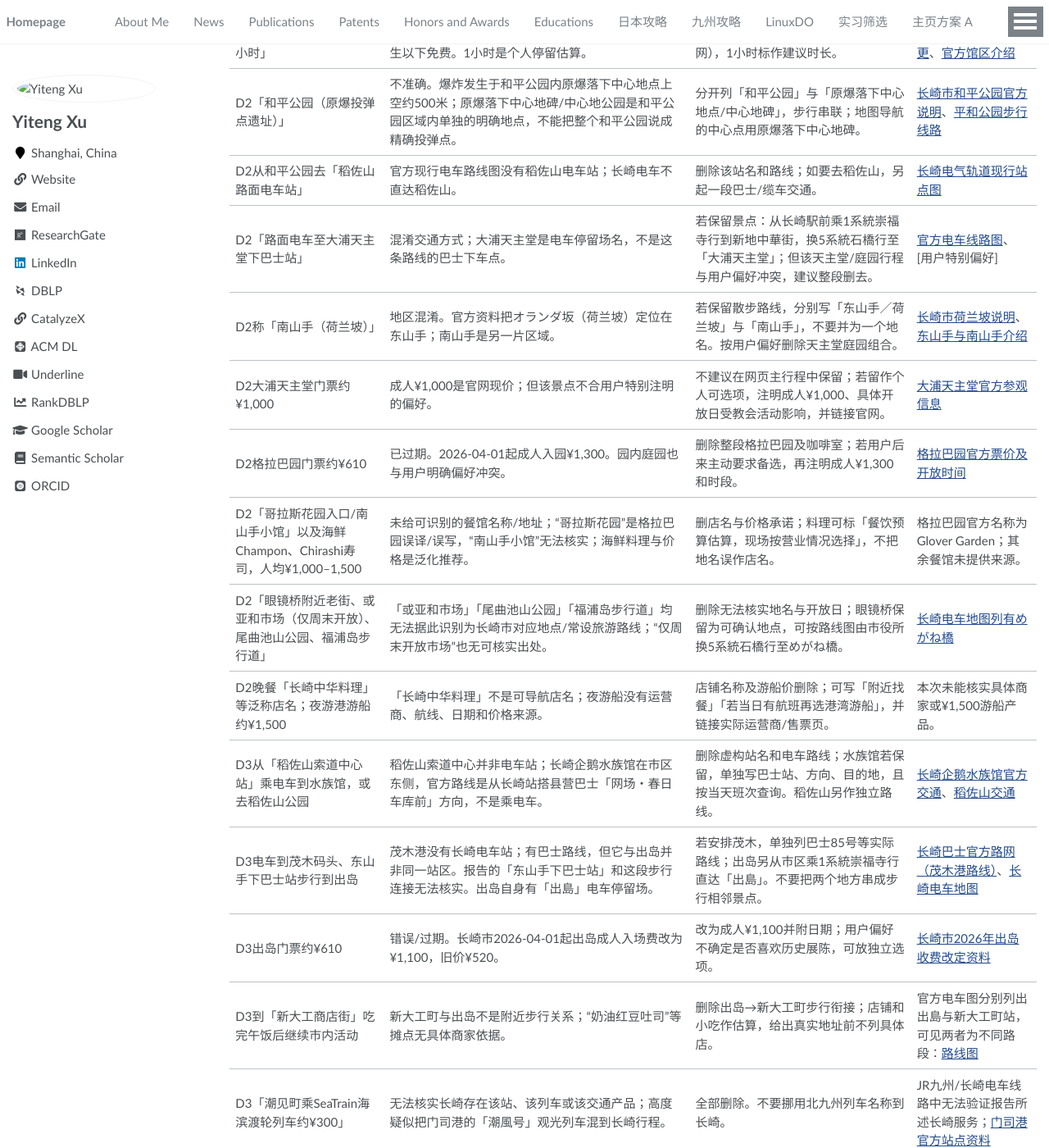
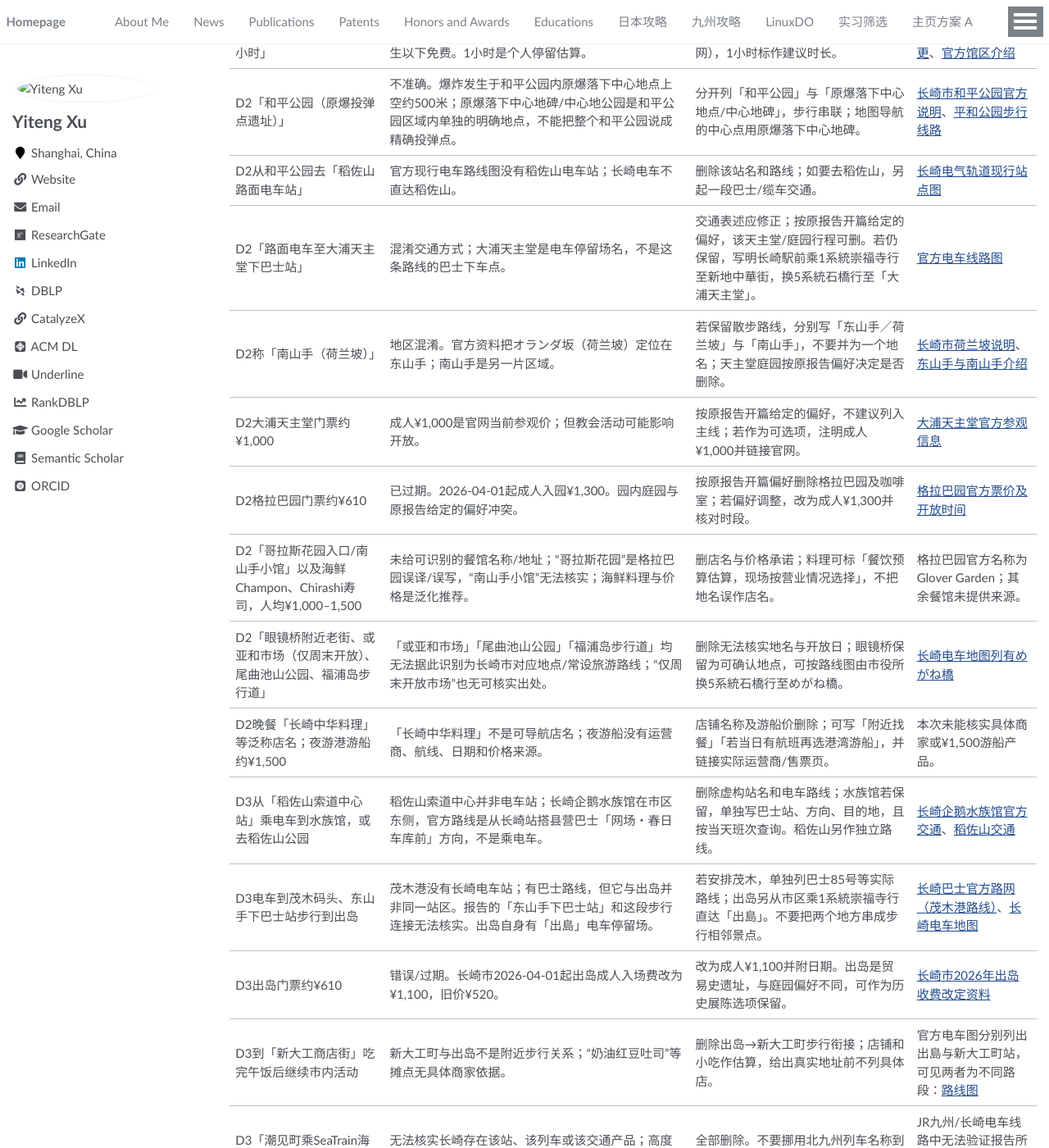
Before and after one commit to yiteng-xu/yiteng-xu.github.io, a Jekyll site: the page built from kyushu/report-audit.md, in a window 1280 px wide and 1400 px high, scrolled down 2068 px. Shown: the whole window at 82% size. Built offline with Jekyll 4.4.1, drawn with Linux system fonts in a browser that asks for light colours; some web fonts are replaced; our own code applies the rules of GitHub Pages for plain Markdown files; some of the changed text lies outside the part shown.

Commit message:
Finalize-research-audit-notes

```diff
--- a/kyushu/report-audit.md
+++ b/kyushu/report-audit.md
@@ -1,6 +1,6 @@
 # 九州旅行计划原报告逐项审计
 
-审计对象：`deep-research-report (1).md`（本地原始文件）。核查日期：2026-09-27。审计范围是报告中的事实性交通、地点、票价、开放日期、时长、日期与住宿安排，以及与用户明确偏好冲突之处。逐日餐费、人均消费和餐馆喜好属于估算/建议，不视作事实承诺；未能确认的店名、地点和活动建议删除。报告把 2026-09-01 至 09-09 标成假设日期，但这些日期在审计日已经过去，而且用户尚未提供实际航班日期，因此网页应采用无具体日期的可调整行程，运行时间链接到运营方查询。
+审计对象：`deep-research-report (1).md`（本地原始文件）。核查日期：2026-09-27。审计范围是报告中的事实性交通、地点、票价、开放日期、时长、日期与住宿安排，以及报告开篇给定的偏好是否与后文相符。逐日餐费、人均消费和餐馆喜好属于估算/建议，不视作事实承诺；未能确认的店名、地点和活动建议删除。报告把 2026-09-01 至 09-09 标成假设日期，但这些日期在审计日已经过去，而且实际航班日期未提供，因此网页行程应维持日期弹性，运行时间链接到运营方查询。
 
 | 原文关键断言 | 核查结论 | 修改或删除建议 | 官方依据 |
 |---|---|---|---|
@@ -25,20 +25,20 @@
 | D2原爆资料馆「免费/约1小时」 | 成人展览室并非免费：2026-04-01起成人¥200；高中生以下免费。1小时是个人停留估算。 | 改为成人¥200（未成年人票价按官网），1小时标作建议时长。 | [长崎市官方收费变更](https://www.city.nagasaki.lg.jp/page/72428.html)、[官方馆区介绍](https://www.city.nagasaki.lg.jp/page/6807.html) |
 | D2「和平公园（原爆投弹点遗址）」 | 不准确。爆炸发生于和平公园内原爆落下中心地点上空约500米；原爆落下中心地碑/中心地公园是和平公园区域内单独的明确地点，不能把整个和平公园说成精确投弹点。 | 分开列「和平公园」与「原爆落下中心地点/中心地碑」，步行串联；地图导航的中心点用原爆落下中心地碑。 | [长崎市和平公园官方说明](https://www.city.nagasaki.lg.jp/page/44706.html)、[平和公园步行线路](https://www.city.nagasaki.lg.jp/uploaded/attachment/44283.pdf) |
 | D2从和平公园去「稻佐山路面电车站」 | 官方现行电车路线图没有稻佐山电车站；长崎电车不直达稻佐山。 | 删除该站名和路线；如要去稻佐山，另起一段巴士/缆车交通。 | [长崎电气轨道现行站点图](https://www.naga-den.com/relays/download/9/1789/155//?file=%2Ffiles%2Flibs%2F6996%2F%2F202603271529469650.pdf) |
-| D2「路面电车至大浦天主堂下巴士站」 | 混淆交通方式；大浦天主堂是电车停留场名，不是这条路线的巴士下车点。 | 若保留景点：从长崎駅前乘1系統崇福寺行到新地中華街，换5系統石橋行至「大浦天主堂」；但该天主堂/庭园行程与用户偏好冲突，建议整段删去。 | [官方电车线路图](https://www.naga-den.com/relays/download/9/1789/155//?file=%2Ffiles%2Flibs%2F6996%2F%2F202603271529469650.pdf)、[用户特别偏好] |
-| D2称「南山手（荷兰坡）」 | 地区混淆。官方资料把オランダ坂（荷兰坡）定位在东山手；南山手是另一片区域。 | 若保留散步路线，分别写「东山手／荷兰坡」与「南山手」，不要并为一个地名。按用户偏好删除天主堂庭园组合。 | [长崎市荷兰坡说明](https://www.city.nagasaki.lg.jp/site/miryoku/35869.html)、[东山手与南山手介绍](https://www.city.nagasaki.lg.jp/page/4703.html) |
-| D2大浦天主堂门票约¥1,000 | 成人¥1,000是官网现价；但该景点不合用户特别注明的偏好。 | 不建议在网页主行程中保留；若留作个人可选项，注明成人¥1,000、具体开放日受教会活动影响，并链接官网。 | [大浦天主堂官方参观信息](https://oura-church.jp/guide/) |
-| D2格拉巴园门票约¥610 | 已过期。2026-04-01起成人入园¥1,300。园内庭园也与用户明确偏好冲突。 | 删除整段格拉巴园及咖啡室；若用户后来主动要求备选，再注明成人¥1,300和时段。 | [格拉巴园官方票价及开放时间](https://glover-garden.jp/guide/) |
+| D2「路面电车至大浦天主堂下巴士站」 | 混淆交通方式；大浦天主堂是电车停留场名，不是这条路线的巴士下车点。 | 交通表述应修正；按原报告开篇给定的偏好，该天主堂/庭园行程可删。若仍保留，写明长崎駅前乘1系統崇福寺行至新地中華街，换5系統石橋行至「大浦天主堂」。 | [官方电车线路图](https://www.naga-den.com/relays/download/9/1789/155//?file=%2Ffiles%2Flibs%2F6996%2F%2F202603271529469650.pdf) |
+| D2称「南山手（荷兰坡）」 | 地区混淆。官方资料把オランダ坂（荷兰坡）定位在东山手；南山手是另一片区域。 | 若保留散步路线，分别写「东山手／荷兰坡」与「南山手」，不要并为一个地名；天主堂庭园按原报告偏好决定是否删除。 | [长崎市荷兰坡说明](https://www.city.nagasaki.lg.jp/site/miryoku/35869.html)、[东山手与南山手介绍](https://www.city.nagasaki.lg.jp/page/4703.html) |
+| D2大浦天主堂门票约¥1,000 | 成人¥1,000是官网当前参观价；但教会活动可能影响开放。 | 按原报告开篇给定的偏好，不建议列入主线；若作为可选项，注明成人¥1,000并链接官网。 | [大浦天主堂官方参观信息](https://oura-church.jp/guide/) |
+| D2格拉巴园门票约¥610 | 已过期。2026-04-01起成人入园¥1,300。园内庭园与原报告给定的偏好冲突。 | 按原报告开篇偏好删除格拉巴园及咖啡室；若偏好调整，改为成人¥1,300并核对时段。 | [格拉巴园官方票价及开放时间](https://glover-garden.jp/guide/) |
 | D2「哥拉斯花园入口/南山手小馆」以及海鲜Champon、Chirashi寿司，人均¥1,000–1,500 | 未给可识别的餐馆名称/地址；“哥拉斯花园”是格拉巴园误译/误写，“南山手小馆”无法核实；海鲜料理与价格是泛化推荐。 | 删店名与价格承诺；料理可标「餐饮预算估算，现场按营业情况选择」，不把地名误作店名。 | 格拉巴园官方名称为Glover Garden；其余餐馆未提供来源。 |
 | D2「眼镜桥附近老街、或亚和市场（仅周末开放）、尾曲池山公园、福浦岛步行道」 | 「或亚和市场」「尾曲池山公园」「福浦岛步行道」均无法据此识别为长崎市对应地点/常设旅游路线；“仅周末开放市场”也无可核实出处。 | 删除无法核实地名与开放日；眼镜桥保留为可确认地点，可按路线图由市役所换5系統石橋行至めがね橋。 | [长崎电车地图列有めがね橋](https://www.naga-den.com/relays/download/9/1789/155//?file=%2Ffiles%2Flibs%2F6996%2F%2F202603271529469650.pdf) |
 | D2晚餐「长崎中华料理」等泛称店名；夜游港游船约¥1,500 | 「长崎中华料理」不是可导航店名；夜游船没有运营商、航线、日期和价格来源。 | 店铺名称及游船价删除；可写「附近找餐」「若当日有航班再选港湾游船」，并链接实际运营商/售票页。 | 本次未能核实具体商家或¥1,500游船产品。 |
 | D3从「稻佐山索道中心站」乘电车到水族馆，或去稻佐山公园 | 稻佐山索道中心并非电车站；长崎企鹅水族馆在市区东侧，官方路线是从长崎站搭县营巴士「网场・春日车库前」方向，不是乘电车。 | 删除虚构站名和电车路线；水族馆若保留，单独写巴士站、方向、目的地，且按当天班次查询。稻佐山另作独立路线。 | [长崎企鹅水族馆官方交通](https://penguin-aqua.jp/access/)、[稻佐山交通](https://www.city.nagasaki.lg.jp/page/79583.html) |
 | D3电车到茂木码头、东山手下巴士站步行到出岛 | 茂木港没有长崎电车站；有巴士路线，但它与出岛并非同一站区。报告的「东山手下巴士站」和这段步行连接无法核实。出岛自身有「出島」电车停留场。 | 若安排茂木，单独列巴士85号等实际路线；出岛另从市区乘1系統崇福寺行直达「出島」。不要把两个地方串成步行相邻景点。 | [长崎巴士官方路网（茂木港路线）](https://www.nagasaki-bus.co.jp/wp/wp-content/uploads/2025/10/main_route_map.pdf)、[长崎电车地图](https://www.naga-den.com/relays/download/9/1789/155//?file=%2Ffiles%2Flibs%2F6996%2F%2F202603271529469650.pdf) |
-| D3出岛门票约¥610 | 错误/过期。长崎市2026-04-01起出岛成人入场费改为¥1,100，旧价¥520。 | 改为成人¥1,100并附日期；用户偏好不确定是否喜欢历史展陈，可放独立选项。 | [长崎市2026年出岛收费改定资料](https://www.city.nagasaki.lg.jp/uploaded/attachment/49692.pdf) |
+| D3出岛门票约¥610 | 错误/过期。长崎市2026-04-01起出岛成人入场费改为¥1,100，旧价¥520。 | 改为成人¥1,100并附日期。出岛是贸易史遗址，与庭园偏好不同，可作为历史展陈选项保留。 | [长崎市2026年出岛收费改定资料](https://www.city.nagasaki.lg.jp/uploaded/attachment/49692.pdf) |
 | D3到「新大工商店街」吃完午饭后继续市内活动 | 新大工町与出岛不是附近步行关系；“奶油红豆吐司”等摊点无具体商家依据。 | 删除出岛→新大工町步行衔接；店铺和小吃作估算，给出真实地址前不列具体店。 | 官方电车图分别列出出島与新大工町站，可见两者为不同路段：[路线图](https://www.naga-den.com/relays/download/9/1789/155//?file=%2Ffiles%2Flibs%2F6996%2F%2F202603271529469650.pdf) |
 | D3「潮见町乘SeaTrain海滨渡轮列车约¥300」 | 无法核实长崎存在该站、该列车或该交通产品；高度疑似把门司港的「潮風号」观光列车混到长崎行程。 | 全部删除。不要挪用北九州列车名称到长崎。 | JR九州/长崎电车线路中无法验证报告所述长崎服务；[门司港官方站点资料](https://www.jrkyushu.co.jp/english/guide/station/station_mojiko.html) |
-| D3「浜市商业街（大型商场）」 | 不是「大型商场」；浜町是市中心商业街/拱廊，且购物不合用户偏好。 | 删除购物打卡；如需遮雨或经过补给，仅作交通节点，不列为游览目标。 | [长崎电车图标出浜町拱廊](https://www.naga-den.com/relays/download/9/1789/155//?file=%2Ffiles%2Flibs%2F6996%2F%2F202603271529469650.pdf) |
-| D3再去格拉巴园、山之上公园 | 格拉巴园收费已变且庭园不合偏好；「山之上公园」无法核实其为长崎此地的准确景点名，可能混淆稻佐山公园。 | 删除格拉巴园；「山之上公园」无法核实则删除，不猜测替代地点。 | [格拉巴园现行指南](https://glover-garden.jp/guide/)、[长崎市稻佐山公园](https://www.city.nagasaki.lg.jp/page/79583.html) |
+| D3「浜市商业街（大型商场）」 | 不是「大型商场」；浜町是市中心商业街/拱廊，和原报告给定的避购物偏好不一致。 | 按原报告偏好删除购物打卡；若需要遮雨或补给，仅作交通节点。 | [长崎电车图标出浜町拱廊](https://www.naga-den.com/relays/download/9/1789/155//?file=%2Ffiles%2Flibs%2F6996%2F%2F202603271529469650.pdf) |
+| D3再去格拉巴园、山之上公园 | 格拉巴园收费已变且庭园与原报告给定偏好冲突；「山之上公园」无法核实为长崎准确景点名，可能混淆稻佐山公园。 | 按原报告偏好删格拉巴园；「山之上公园」无法核实则删除，不猜测替代地点。 | [格拉巴园现行指南](https://glover-garden.jp/guide/)、[长崎市稻佐山公园](https://www.city.nagasaki.lg.jp/page/79583.html) |
 | D3「土耳其饭」及「Nagasaki烤鸡翅/烤串」 | 土耳其饭是长崎常见菜名；“长崎烤鸡翅/烤串”没有材料证明是本地名物。夜市和车站楼层也未给店铺。 | 土耳其饭可保留为餐食方向，价格标估算；删除「长崎特色烤鸡翅」的地域断言，餐厅需后续查店。 | 报告未提供具体店铺/来源；烤鸡串属于泛化菜品。 |
 | D3长崎站「万象城商圈」 | 无法确认长崎站周边有此名商业设施；很可能把中国商业体名称错植到长崎。 | 删除「万象城」与顺路购物建议；不替换为购物中心。 | 长崎官方交通/景点地图未证实该名设施。 |
 | D4「眼镜桥/汤屋町」 | 「汤屋町」作为长崎该旅游片区无法核实，可能为错字/外地地名。 | 删除「汤屋町」；如本意为思案桥或其他站名，需明确日文正式名后再写。 | 长崎电车官方站点表未列「汤屋町」：[路线图](https://www.naga-den.com/relays/download/9/1789/155//?file=%2Ffiles%2Flibs%2F6996%2F%2F202603271529469650.pdf) |
@@ -66,23 +66,23 @@
 | D6「9月日落在4–5点、夏季很晚」，15点到山顶等日落 | 日落随具体日期变化；没有实际旅行日期时不能给固定时间。报告安排也没有计算小仓到八幡、接驳和缆车的实际换乘时间。 | 日落时间按日期和天气查询；先核缆车运营日/末班，再决定山顶停留。 | [皿仓山运营时间及闭运日](https://www.sarakurayama-cablecar.co.jp/access/) |
 | D6山顶「设有小咖啡店」 | 本次无法从运营方资料确认咖啡店是否常设、营业时间和餐饮供应。 | 删除常设咖啡店断言；改为「可自备饮水，现场设施以当天运营信息为准」。 | [皿仓山官方交通/设施入口](https://www.sarakurayama-cablecar.co.jp/)未支持报告说法。 |
 | D6晚餐去旦过市场买寿司 | 市场店铺时段不稳定，尤其缆车下山后可能已过店铺营业时间。 | 不把旦过市场作为晚餐保证；改为小仓站附近经当日营业核实的餐馆。 | [北九州市2026市场地图](https://www.city.kitakyushu.lg.jp/contents/27200254.html) |
-| D7「小仓屋の蜂蜜饼干」「博多X」特产 | 无法识别为正式商品名，像占位/虚构推荐；也偏购物，与用户偏好冲突。 | 全部删除，不补造伴手礼。 | 未能核实商品或销售点。 |
+| D7「小仓屋の蜂蜜饼干」「博多X」特产 | 无法识别为正式商品名，像占位/虚构推荐；也与原报告给定的避购物偏好冲突。 | 全部删除，不补造伴手礼。 | 未能核实商品或销售点。 |
 | D7旦过市场美食街虎头小吃、章鱼烧、鲷鱼烧等 | 泛化摊点推荐，没有商户/营业日/菜单凭据；整修期间摊位还会变化。 | 改为「查看当日食べ歩き地图后决定」；餐费纯属个人估算，不作行程保证。 | [北九州市2026旦过市场地图](https://www.city.kitakyushu.lg.jp/contents/27200254.html) |
 | D7小仓→博多「新干线或快速约30分钟」，新干线¥3,500、普通¥800 | 30分钟只可能接近新干线行程，不适用于普通/快速在来线；博多—小仓山阳新干线由JR西日本运营，JR九州Pass不适用；票价随购票产品和座席改变。 | 分别写出选择：JR九州在来线特急Sonic/快速（耗时更长，查时刻票价），或另购山阳新干线票；删除¥3,500/¥800通用价。 | [JR九州Pass明确排除博多—小仓山阳新干线](https://www.jrkyushu.co.jp/english/railpass/railpass.html) |
-| D7博多运河城、福冈塔、中洲川端作为顺路游览 | 路线距离和行程时间没算；运河城属购物综合体，与用户偏好冲突；不适合默认塞入返程机场前。 | 删除购物景点。只有航班很晚且用户想去福冈时，单独规划并按实际出发航站楼倒推机场时间。 | [福冈机场交通与航站楼信息](https://www.fukuoka-airport.jp/en/access/) |
+| D7博多运河城、福冈塔、中洲川端作为顺路游览 | 路线距离和行程时间没算；运河城属购物综合体，与原报告给定偏好冲突；不适合默认塞入返程机场前。 | 按原报告偏好删除购物景点。只有航班很晚且偏好调整时，单独规划并按实际航站楼倒推机场时间。 | [福冈机场交通与航站楼信息](https://www.fukuoka-airport.jp/en/access/) |
 | D7博多站→福冈机场地铁10分钟¥260 | 国内航站楼机场地铁可直达；国际线需免费接驳，且报告未标航站楼。时间和票价须以出行日为准。 | 明确机场站接 domestic terminal；国际线再加接驳并留道路/候车缓冲。 | [福冈机场地铁说明](https://www.fukuoka-airport.jp/en/access/subway.html)、[航站楼接驳](https://www.fukuoka-airport.jp/en/access/bus2.html) |
 | 时间线D8小仓自由行返福冈，详情却将D7安排成返程航班；D9又写返沪 | 日程层级错乱：时间线、逐日安排和返程航班互相冲突，且D8没有详单。 | 先选定返沪日，再倒排；在没有日期和航班时只写弹性第几日，不写17:00航班和D7/D8返福冈。 | 报告内部内容矛盾、用户未提供航班信息。 |
 | 费用总结「皿仓山¥1,320；长崎景点多数免费或¥610左右」 | 皿仓山价格错；原爆资料馆成人¥200、格拉巴园和出岛2026年4月均已涨至¥1,300/¥1,100，不能用「多数免费或¥610」概括。 | 逐个列实际会去的景点票价并标核查日期；不保留笼统票价结论。 | [皿仓山FAQ](https://www.sarakurayama-cablecar.co.jp/faq/)、[原爆资料馆费用](https://www.city.nagasaki.lg.jp/page/72428.html)、[格拉巴园指南](https://glover-garden.jp/guide/)、[出岛收费改定](https://www.city.nagasaki.lg.jp/uploaded/attachment/49692.pdf) |
 | 餐饮预算¥500–1,500、唐户人均¥1,500起、「旦过市场价格合理」 | 都是非官方餐饮预算估计，无法保证价格或供餐情况。 | 可保留为预算区间，但醒目标「估算，店铺/季节/点餐变化大」；唐户寿司价格不设最低门槛。 | 唐户市场官网说明活动和营业时间，不保证人均价格：[马关街](https://www.karatoichiba.com/bakangai/) |
 | 备雨天去「长崎博物馆」「旧道潮梅园」「小仓电影院」「福冈海洋世界」 | 长崎博物馆、旧道潮梅园、小仓电影院均未给准确正式名称；福冈海洋世界在福冈市区外，跨区域作为北九州/长崎雨天备选不合理。 | 删除无法识别的地点和远距离备选；改为已核实、同城、室内且用户有兴趣的场馆，并另查交通/营业日。 | 本次无法确认前3个正式地点；海之中道水族馆位置不在北九州。 |
 | 「长崎和北九州友善使用中文的场合不多」 | 主观且没有统计来源，容易形成刻板判断。 | 删除地域概括；保留下载离线地图/交通查询工具的实用提示即可。 | 报告无证据。 |
-| 「无特定购物行程」 | 文字上如此写，但行程多次安排购物街、商圈、伴手礼和购物中心，与实际内容矛盾。 | 删除购物点与伴手礼占位内容；仅保留用户明确喜欢的港口、夜景、老街、市场体验。 | 用户明确表示不喜欢购物；报告内部前后矛盾。 |
+| 「无特定购物行程」 | 文字上如此写，但行程多次安排购物街、商圈、伴手礼和购物中心，与实际内容矛盾。 | 删除购物点与伴手礼占位内容；保留原报告所选的港口、夜景、老街和市场主题。 | 原报告开篇给定偏好；报告内部前后矛盾。 |
 | 资料来源只称「官方旅游网站、交通官网及游记」 | 没有逐条引文，读者无法核验关键线路、票价、地点和营业日；若混入游记也无法判断时效。 | 新网页把官方来源链接放在对应路线卡/费用提示旁；班次和临时休业链接到运营方实时页面。 | 原报告无逐项出处。 |
 
 ## 优先改写基线
 
 1. 固定日期和航班未知，先去掉2026-09-01—09-09、9天8晚及17:00返程。补齐完整住宿夜数后再排天数。
-2. 删除大浦天主堂/格拉巴园庭园、购物商圈、无法核实景点和产品名。主体验围绕和平公园及原爆落下中心地、眼镜桥、中岛川、出岛（如用户想看历史展陈）、长崎港与稻佐山夜景；北九州围绕门司港、唐户、旦过市场和皿仓山。
+2. 按原报告开篇给定偏好，删除大浦天主堂/格拉巴园庭园、购物商圈、无法核实景点和产品名。出岛是贸易史遗址，可作为历史展陈选项保留。主体验围绕和平公园及原爆落下中心地、眼镜桥、中岛川、出岛、长崎港与稻佐山夜景；北九州围绕门司港、唐户、旦过市场和皿仓山。
 3. 路线卡按官方交通方向写清站名：长崎駅前去和平公园/原爆资料馆乘1或3系統赤迫行；去出岛乘1系統崇福寺行；从长崎駅前去眼镜桥可乘3系統蛍茶屋行至市役所，换5系統石橋行；去大浦天主堂需1系統崇福寺行至新地中华街换5系統石橋行，但按用户偏好不列入主线。
 4. 北九州到皿仓山按JR小仓→八幡→官方免费接驳巴士→缆车山麓站；唐户往返用关门汽船，明确独立购票。所有车次/接驳以日期查询，不硬编码班次。
 5. 页面票价按出行日期校准：长崎电车成人¥150、一日券¥600/24小时¥700；原爆资料馆成人¥200、出岛成人¥1,100、格拉巴园成人¥1,300（后两处建议因偏好删去）；小仓—旦过单轨成人普通票¥200；皿仓山成人通票¥1,230；门司港—唐户轮渡成人¥400单程。
```
